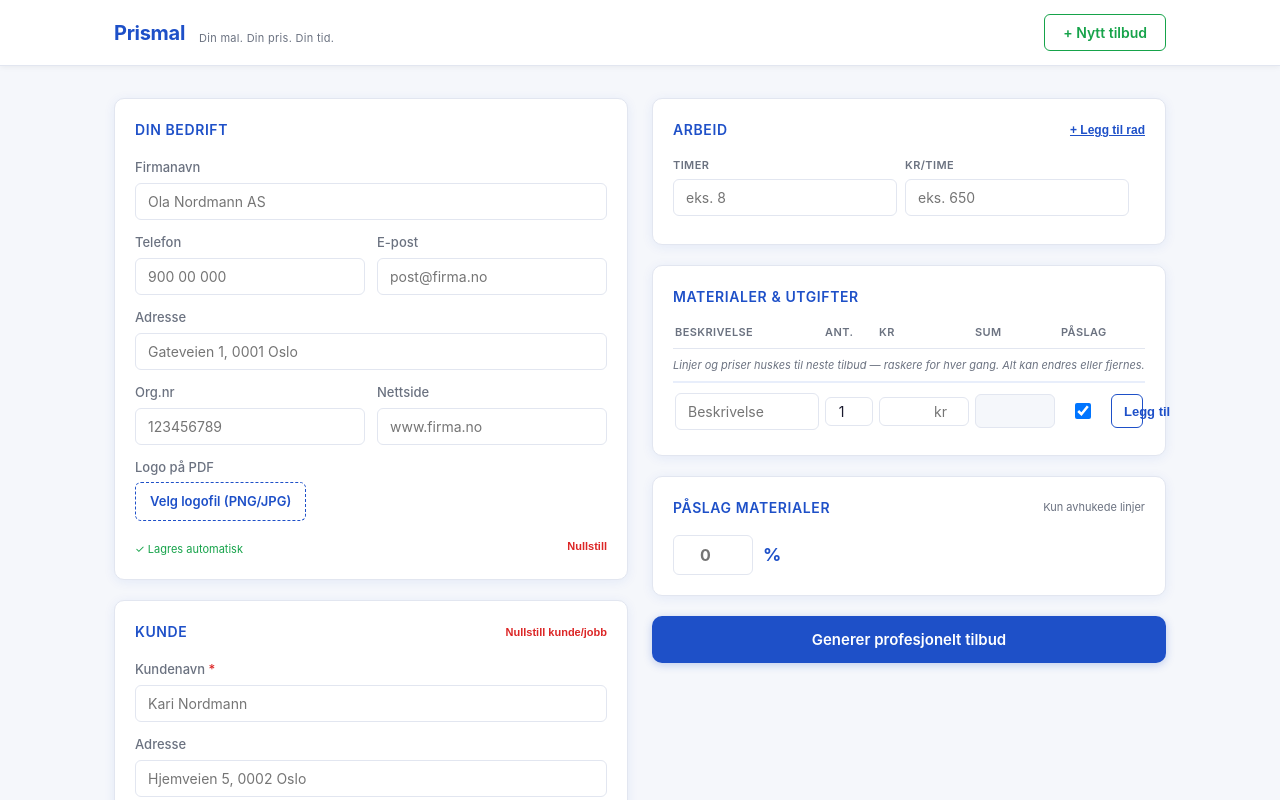
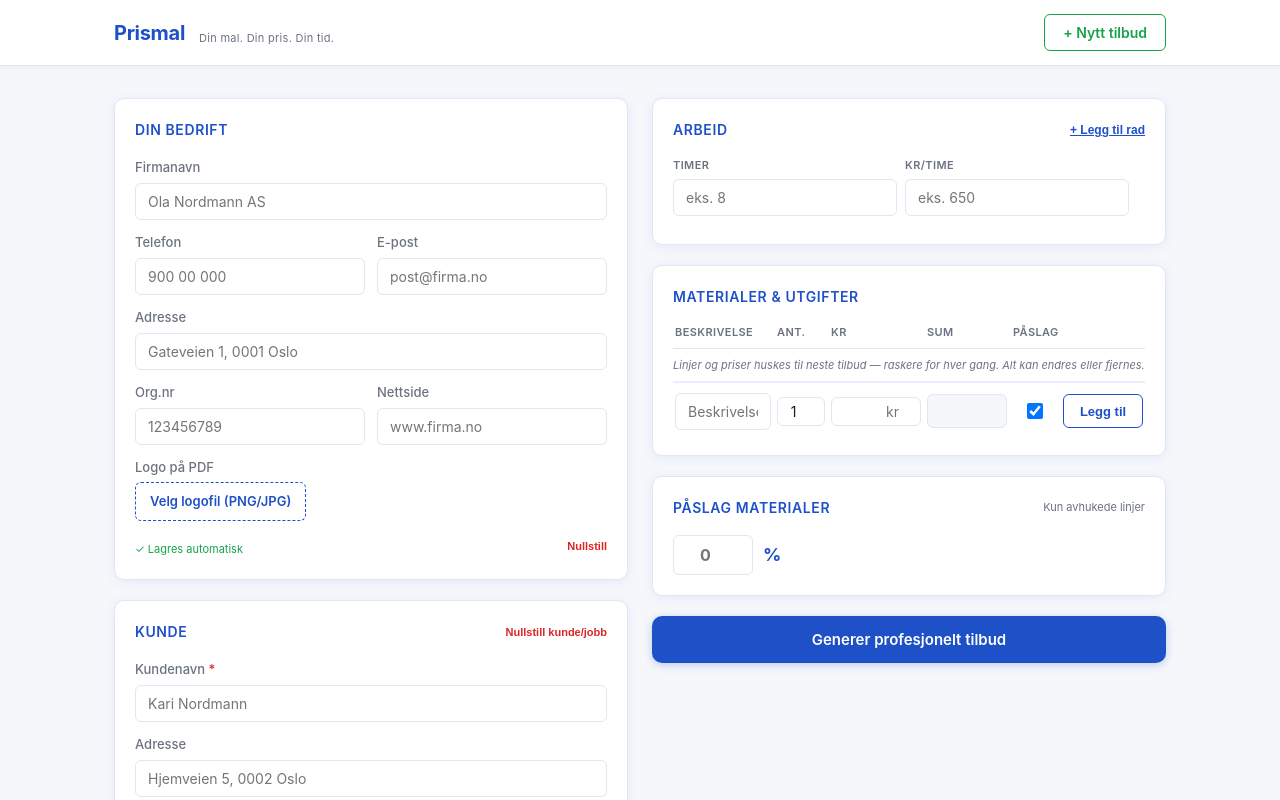
Before and after one commit to anderslura/Prismal, a React (Vite) app: page / in a window 1280 px wide. Shown: the top 800 px of the page. Built offline with nearby package versions, Linux system fonts and the light colour scheme.

Commit message:
fix: bredere legg til knapp kolonne

```diff
--- a/src/styles/index.css
+++ b/src/styles/index.css
@@ -843,7 +843,7 @@ textarea { resize: vertical; }
 /* === NY MATERIALTABELL === */
 .mat-header {
   display: grid;
-  grid-template-columns: 2fr 48px 90px 80px 44px 32px;
+  grid-template-columns: 2fr 48px 90px 80px 44px 80px;
   gap: 6px;
   font-size: 11px;
   font-weight: 600;
@@ -856,7 +856,7 @@ textarea { resize: vertical; }
 }
 .mat-rad {
   display: grid;
-  grid-template-columns: 2fr 48px 90px 80px 44px 32px;
+  grid-template-columns: 2fr 48px 90px 80px 44px 80px;
   gap: 6px;
   align-items: center;
   padding: 5px 2px;
```
